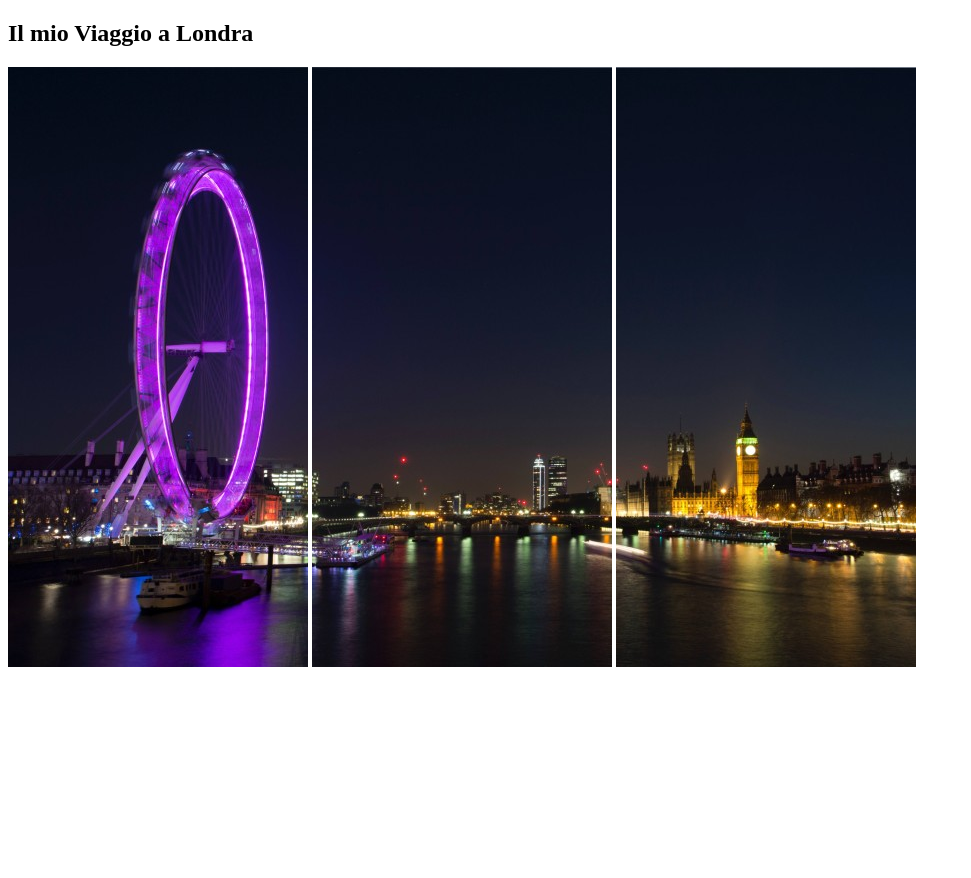
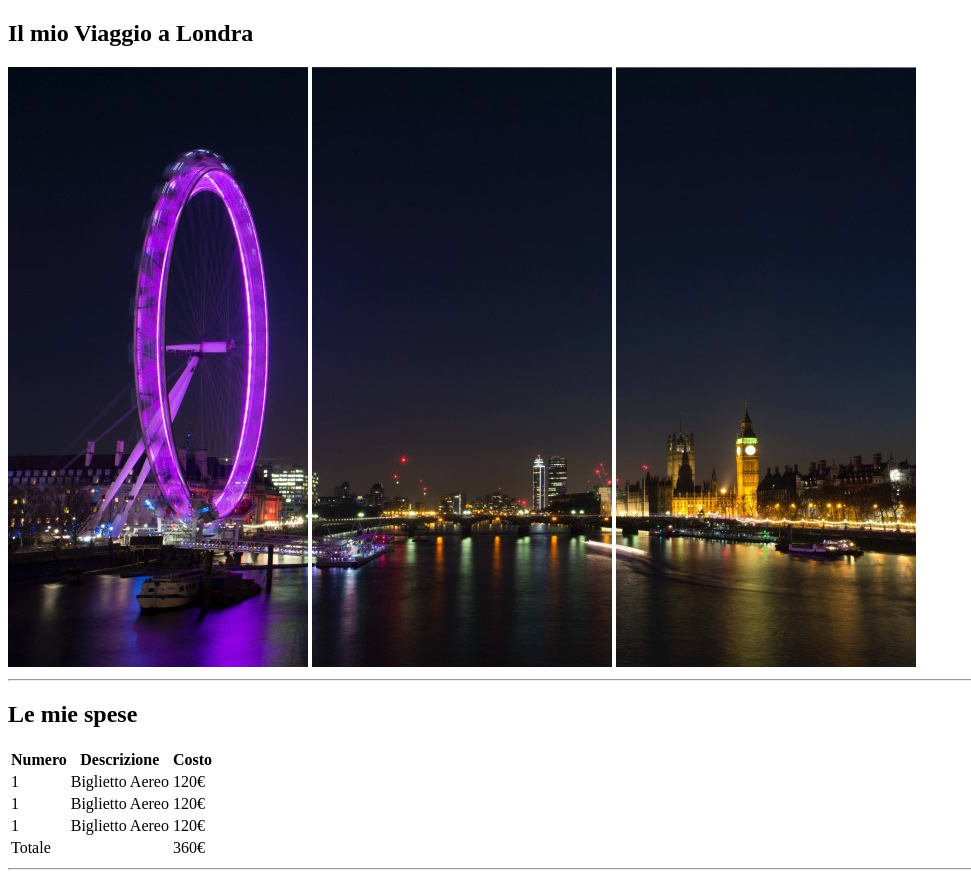
Before and after one commit to cristianmoletto/html-london-trip, a plain HTML site: page index.html in a window 1280 px wide. Shown: the whole page, without its empty margins (0-971 px from the left). Before the commit the page ends 800 px from the top, so only its background shows below. Drawn offline with Linux system fonts and the light colour scheme.

Commit message:
feat: aggiunta sezione spese

```diff
--- a/index.html
+++ b/index.html
@@ -14,6 +14,50 @@
      <img src="./img/pexels-bill-emrich-230794-2.jpg" alt="Vista torre di Londra la sera">
     </section>
 
+    <hr />
+    <!-- Sezione Le mie Spese-->
+    <section>
+     <h2>Le mie spese</h2>
+
+     <!-- Tabella delle spese-->
+        <table>
+            <thead>
+                <tr>
+                 <th>Numero</th>
+                 <th>Descrizione</th>
+                 <th>Costo</th>
+                </tr>
+            </thead>
+            <tbody>
+                <tr>
+                 <td>1</td>
+                 <td>Biglietto Aereo</td>
+                 <td>120&#8364</td>
+                </tr>
+                <tr>
+                 <td>1</td>
+                 <td>Biglietto Aereo</td>
+                 <td>120&#8364</td>
+                </tr>
+                <tr>
+                 <td>1</td>
+                 <td>Biglietto Aereo</td>
+                 <td>120&#8364</td>
+                </tr>
+            </tbody>
+            <tfoot>
+                <tr>
+                 <td>Totale</td>
+                 <td></td>
+                 <td>360&#8364</td>
+                </tr>
+            </tfoot>
+        </table>
+
+        <hr />
+
+    </section>
+
 
 
 </body>
```
